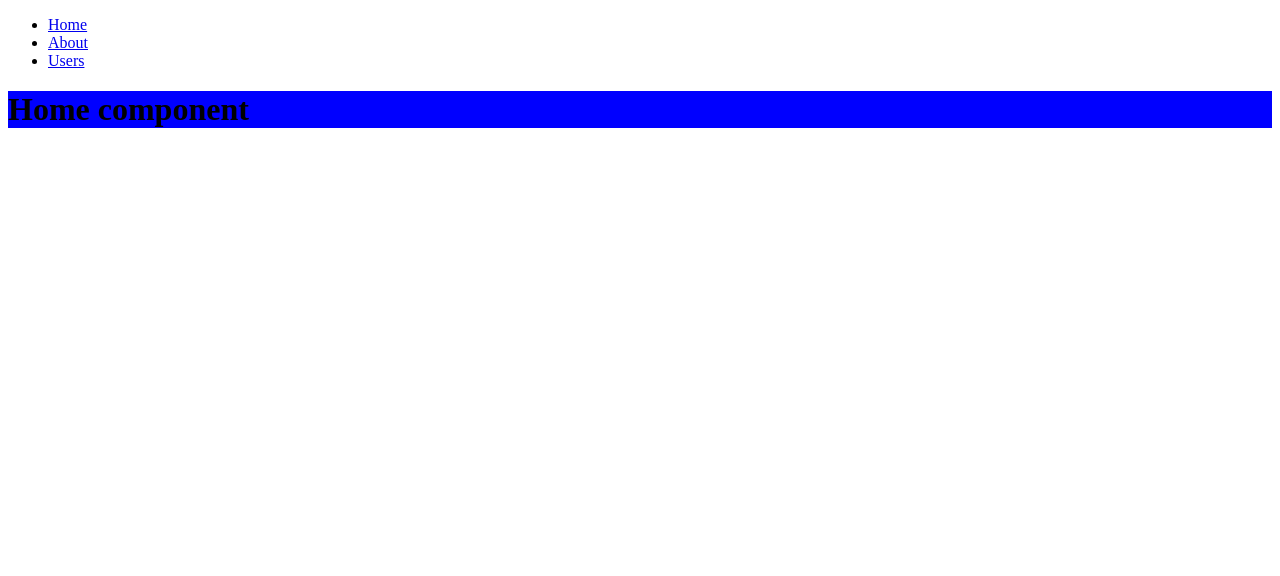
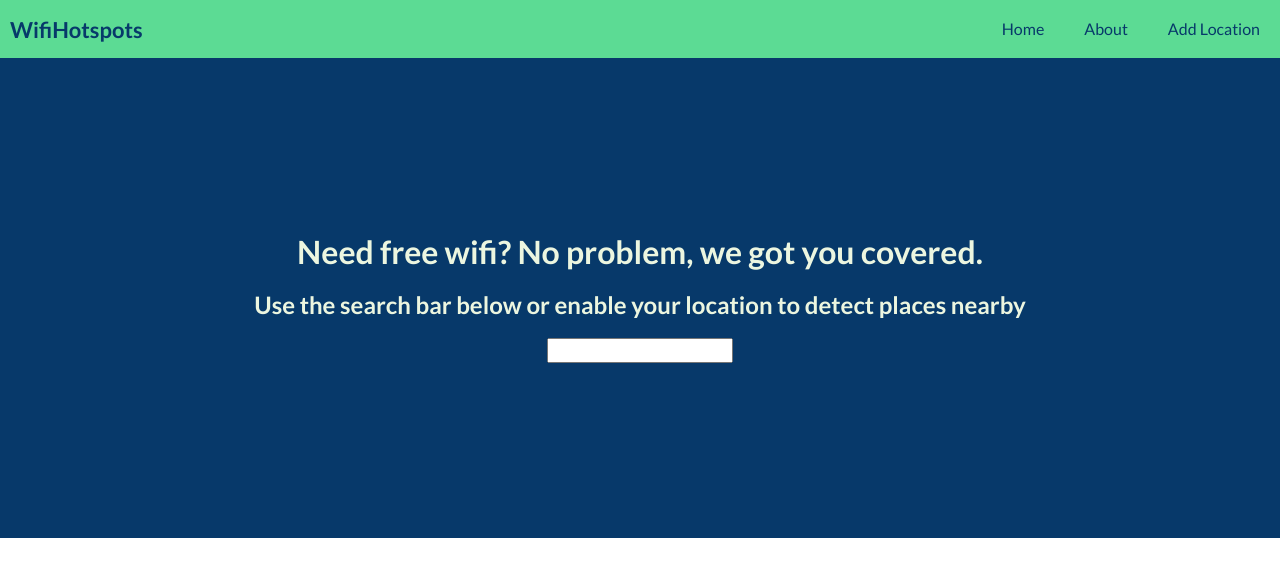
Before and after one commit to NIkolayrr/WifiHotspots, a React (Create React App) app: page / in a window 1280 px wide. Shown: the top 576 px of the page. Built offline with nearby package versions, Linux system fonts and the light colour scheme.

Commit message:
updated styles

```diff
--- a/src/App.scss
+++ b/src/App.scss
@@ -1 +1,6 @@
 @import './styles/index.scss';
+
+body {
+  font-family: $font-family;
+  font-size: $font-size;
+}
--- a/src/navigation/nav.tsx
+++ b/src/navigation/nav.tsx
@@ -5,6 +5,7 @@
 const Links = () => {
   return (
     <nav className='navigation'>
+      <div className='logo'>WifiHotspots</div>
       <ul>
         <li>
           <Link to='/'>Home</Link>
@@ -13,7 +14,7 @@
           <Link to='/about'>About</Link>
         </li>
         <li>
-          <Link to='/users'>Users</Link>
+          <Link to='/location'>Add Location</Link>
         </li>
       </ul>
     </nav>
@@ -26,8 +27,8 @@
       <Route path='/about'>
         <h1>About</h1>
       </Route>
-      <Route path='/users'>
-        <h1>Users</h1>
+      <Route path='/location'>
+        <h1>Add location</h1>
       </Route>
       <Route path='/'>
         <Home />
--- /dev/null
+++ b/src/pages/home/hero.tsx
@@ -0,0 +1,14 @@
+import React, { useEffect } from 'react'
+
+export function Hero() {
+  const onSearch = (event: any) => {
+    console.log(event.target.value)
+  }
+  return (
+    <div className='hero'>
+      <h1>Need free wifi? No problem, we got you covered.</h1>
+      <h2>Use the search bar below or enable your location to detect places nearby</h2>
+      <input type='text' onChange={(e) => onSearch(e)} />
+    </div>
+  )
+}
--- a/src/pages/home/home.tsx
+++ b/src/pages/home/home.tsx
@@ -1,9 +1,10 @@
 import React, { useEffect } from 'react'
+import { Hero } from './hero'
 
 export function Home() {
   return (
     <div className='home-wrapper'>
-      <h1>Home component</h1>
+      <Hero />
     </div>
   )
 }
--- /dev/null
+++ b/src/styles/_normalize.scss
@@ -0,0 +1,351 @@
+/*! normalize.css v8.0.1 | MIT License | github.com/necolas/normalize.css */
+
+/* Document
+   ========================================================================== */
+
+/**
+ * 1. Correct the line height in all browsers.
+ * 2. Prevent adjustments of font size after orientation changes in iOS.
+ */
+
+html {
+  line-height: 1.15; /* 1 */
+  -webkit-text-size-adjust: 100%; /* 2 */
+}
+
+/* Sections
+     ========================================================================== */
+
+/**
+   * Remove the margin in all browsers.
+   */
+
+body {
+  margin: 0;
+}
+
+/**
+   * Render the `main` element consistently in IE.
+   */
+
+main {
+  display: block;
+}
+
+/**
+   * Correct the font size and margin on `h1` elements within `section` and
+   * `article` contexts in Chrome, Firefox, and Safari.
+   */
+
+h1 {
+  font-size: 2em;
+  margin: 0.67em 0;
+}
+
+/* Grouping content
+     ========================================================================== */
+
+/**
+   * 1. Add the correct box sizing in Firefox.
+   * 2. Show the overflow in Edge and IE.
+   */
+
+hr {
+  box-sizing: content-box; /* 1 */
+  height: 0; /* 1 */
+  overflow: visible; /* 2 */
+}
+
+/**
+   * 1. Correct the inheritance and scaling of font size in all browsers.
+   * 2. Correct the odd `em` font sizing in all browsers.
+   */
+
+pre {
+  font-family: monospace, monospace; /* 1 */
+  font-size: 1em; /* 2 */
+}
+
+/* Text-level semantics
+     ========================================================================== */
+
+/**
+   * Remove the gray background on active links in IE 10.
+   */
+
+a {
+  background-color: transparent;
+}
+
+/**
+   * 1. Remove the bottom border in Chrome 57-
+   * 2. Add the correct text decoration in Chrome, Edge, IE, Opera, and Safari.
+   */
+
+abbr[title] {
+  border-bottom: none; /* 1 */
+  text-decoration: underline; /* 2 */
+  text-decoration: underline dotted; /* 2 */
+}
+
+/**
+   * Add the correct font weight in Chrome, Edge, and Safari.
+   */
+
+b,
+strong {
+  font-weight: bolder;
+}
+
+/**
+   * 1. Correct the inheritance and scaling of font size in all browsers.
+   * 2. Correct the odd `em` font sizing in all browsers.
+   */
+
+code,
+kbd,
+samp {
+  font-family: monospace, monospace; /* 1 */
+  font-size: 1em; /* 2 */
+}
+
+/**
+   * Add the correct font size in all browsers.
+   */
+
+small {
+  font-size: 80%;
+}
+
+/**
+   * Prevent `sub` and `sup` elements from affecting the line height in
+   * all browsers.
+   */
+
+sub,
+sup {
+  font-size: 75%;
+  line-height: 0;
+  position: relative;
+  vertical-align: baseline;
+}
+
+sub {
+  bottom: -0.25em;
+}
+
+sup {
+  top: -0.5em;
+}
+
+/* Embedded content
+     ========================================================================== */
+
+/**
+   * Remove the border on images inside links in IE 10.
+   */
+
+img {
+  border-style: none;
+}
+
+/* Forms
+     ========================================================================== */
+
+/**
+   * 1. Change the font styles in all browsers.
+   * 2. Remove the margin in Firefox and Safari.
+   */
+
+button,
+input,
+optgroup,
+select,
+textarea {
+  font-family: inherit; /* 1 */
+  font-size: 100%; /* 1 */
+  line-height: 1.15; /* 1 */
+  margin: 0; /* 2 */
+}
+
+/**
+   * Show the overflow in IE.
+   * 1. Show the overflow in Edge.
+   */
+
+button,
+input {
+  /* 1 */
+  overflow: visible;
+}
+
+/**
+   * Remove the inheritance of text transform in Edge, Firefox, and IE.
+   * 1. Remove the inheritance of text transform in Firefox.
+   */
+
+button,
+select {
+  /* 1 */
+  text-transform: none;
+}
+
+/**
+   * Correct the inability to style clickable types in iOS and Safari.
+   */
+
+button,
+[type='button'],
+[type='reset'],
+[type='submit'] {
+  -webkit-appearance: button;
+}
+
+/**
+   * Remove the inner border and padding in Firefox.
+   */
+
+button::-moz-focus-inner,
+[type='button']::-moz-focus-inner,
+[type='reset']::-moz-focus-inner,
+[type='submit']::-moz-focus-inner {
+  border-style: none;
+  padding: 0;
+}
+
+/**
+   * Restore the focus styles unset by the previous rule.
+   */
+
+button:-moz-focusring,
+[type='button']:-moz-focusring,
+[type='reset']:-moz-focusring,
+[type='submit']:-moz-focusring {
+  outline: 1px dotted ButtonText;
+}
+
+/**
+   * Correct the padding in Firefox.
+   */
+
+fieldset {
+  padding: 0.35em 0.75em 0.625em;
+}
+
+/**
+   * 1. Correct the text wrapping in Edge and IE.
+   * 2. Correct the color inheritance from `fieldset` elements in IE.
+   * 3. Remove the padding so developers are not caught out when they zero out
+   *    `fieldset` elements in all browsers.
+   */
+
+legend {
+  box-sizing: border-box; /* 1 */
+  color: inherit; /* 2 */
+  display: table; /* 1 */
+  max-width: 100%; /* 1 */
+  padding: 0; /* 3 */
+  white-space: normal; /* 1 */
+}
+
+/**
+   * Add the correct vertical alignment in Chrome, Firefox, and Opera.
+   */
+
+progress {
+  vertical-align: baseline;
+}
+
+/**
+   * Remove the default vertical scrollbar in IE 10+.
+   */
+
+textarea {
+  overflow: auto;
+}
+
+/**
+   * 1. Add the correct box sizing in IE 10.
+   * 2. Remove the padding in IE 10.
+   */
+
+[type='checkbox'],
+[type='radio'] {
+  box-sizing: border-box; /* 1 */
+  padding: 0; /* 2 */
+}
+
+/**
+   * Correct the cursor style of increment and decrement buttons in Chrome.
+   */
+
+[type='number']::-webkit-inner-spin-button,
+[type='number']::-webkit-outer-spin-button {
+  height: auto;
+}
+
+/**
+   * 1. Correct the odd appearance in Chrome and Safari.
+   * 2. Correct the outline style in Safari.
+   */
+
+[type='search'] {
+  -webkit-appearance: textfield; /* 1 */
+  outline-offset: -2px; /* 2 */
+}
+
+/**
+   * Remove the inner padding in Chrome and Safari on macOS.
+   */
+
+[type='search']::-webkit-search-decoration {
+  -webkit-appearance: none;
+}
+
+/**
+   * 1. Correct the inability to style clickable types in iOS and Safari.
+   * 2. Change font properties to `inherit` in Safari.
+   */
+
+::-webkit-file-upload-button {
+  -webkit-appearance: button; /* 1 */
+  font: inherit; /* 2 */
+}
+
+/* Interactive
+     ========================================================================== */
+
+/*
+   * Add the correct display in Edge, IE 10+, and Firefox.
+   */
+
+details {
+  display: block;
+}
+
+/*
+   * Add the correct display in all browsers.
+   */
+
+summary {
+  display: list-item;
+}
+
+/* Misc
+     ========================================================================== */
+
+/**
+   * Add the correct display in IE 10+.
+   */
+
+template {
+  display: none;
+}
+
+/**
+   * Add the correct display in IE 10.
+   */
+
+[hidden] {
+  display: none;
+}
--- a/src/styles/_variables.scss
+++ b/src/styles/_variables.scss
@@ -1,8 +1,10 @@
-$primary-color: blue;
-$secondary-color: red;
-$background: #ccc;
+@import url('https://fonts.googleapis.com/css2?family=Lato:ital,wght@0,100;0,300;0,400;0,700;0,900;1,100;1,300;1,400;1,700;1,900&display=swap');
 
-$font-family: 'Open-Sans';
+$primary-color: #07396a;
+$secondary-color: #5cdb94;
+$accent: #ecf6e0;
+
+$font-family: 'Lato', sans-serif;
 $font-size: 16px;
 $heading: 22px;
 $paragraph: 16px;
--- /dev/null
+++ b/src/styles/components/_hero.scss
@@ -0,0 +1,12 @@
+.hero {
+  background-color: $primary-color;
+  color: $accent;
+  height: 60vh;
+  display: flex;
+  flex-direction: column;
+  justify-content: center;
+  align-items: center;
+  h1 {
+    margin: 0;
+  }
+}
--- /dev/null
+++ b/src/styles/components/_navigation.scss
@@ -0,0 +1,29 @@
+.navigation {
+  background-color: $secondary-color;
+  display: flex;
+  align-items: center;
+  .logo {
+    flex: 1;
+    color: $primary-color;
+    font-size: $heading;
+    font-weight: 700;
+    margin-left: 10px;
+  }
+  ul {
+    display: flex;
+    flex-direction: row;
+    text-decoration: none;
+    margin: 0;
+    padding: 20px 0;
+    justify-content: flex-end;
+    li {
+      list-style-type: none;
+      margin: 0 20px;
+      a {
+        font-size: $paragraph;
+        color: $primary-color;
+        text-decoration: none;
+      }
+    }
+  }
+}
--- /dev/null
+++ b/src/styles/components/index.scss
@@ -0,0 +1,2 @@
+@import './navigation';
+@import './hero';
--- a/src/styles/index.scss
+++ b/src/styles/index.scss
@@ -1,2 +1,5 @@
+@import 'normalize.scss';
 @import 'variables.scss';
+
+@import './components/index.scss';
 @import './pages/index.scss';
```
